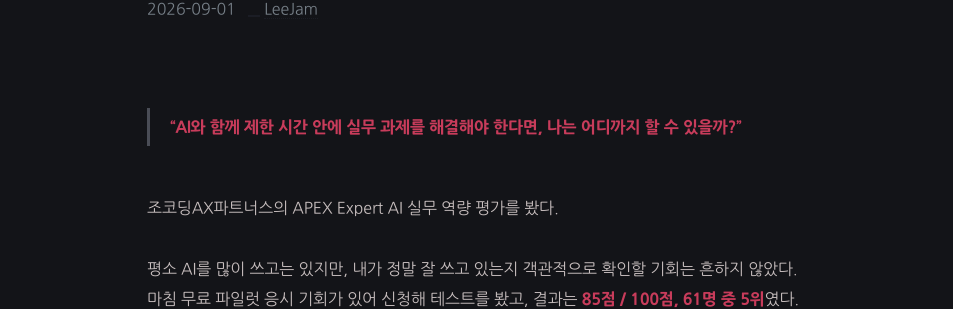
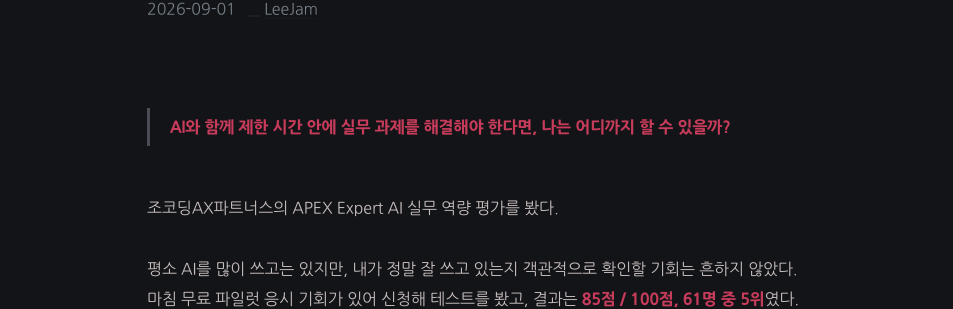
Before and after one commit to LeeJams/LeeJams.github.io, a Jekyll site: the page built from _posts/ai/2026-09-01-jocoding-ax-partners-ai-competency-assessment.md, in a window 1280 px wide and 900 px high. Shown: the part 340-649 px from the top of the window, without its empty margins (163-1116 px from the left). Built offline with Jekyll 4.4.1, drawn with Linux system fonts in a browser that asks for light colours; comment, search, counter and statistics services are not loaded.

Commit message:
따옴표 제거

```diff
--- a/_posts/ai/2026-09-01-jocoding-ax-partners-ai-competency-assessment.md
+++ b/_posts/ai/2026-09-01-jocoding-ax-partners-ai-competency-assessment.md
@@ -5,7 +5,7 @@ tags: [AI, AI 역량 진단, 조코딩AX파트너스, APEX Expert, Codex, AI 코
 category: ["AI"]
 ---
 
-> **"AI와 함께 제한 시간 안에 실무 과제를 해결해야 한다면, 나는 어디까지 할 수 있을까?"**
+> **AI와 함께 제한 시간 안에 실무 과제를 해결해야 한다면, 나는 어디까지 할 수 있을까?**
 
 조코딩AX파트너스의 APEX Expert AI 실무 역량 평가를 봤다.
 
```
